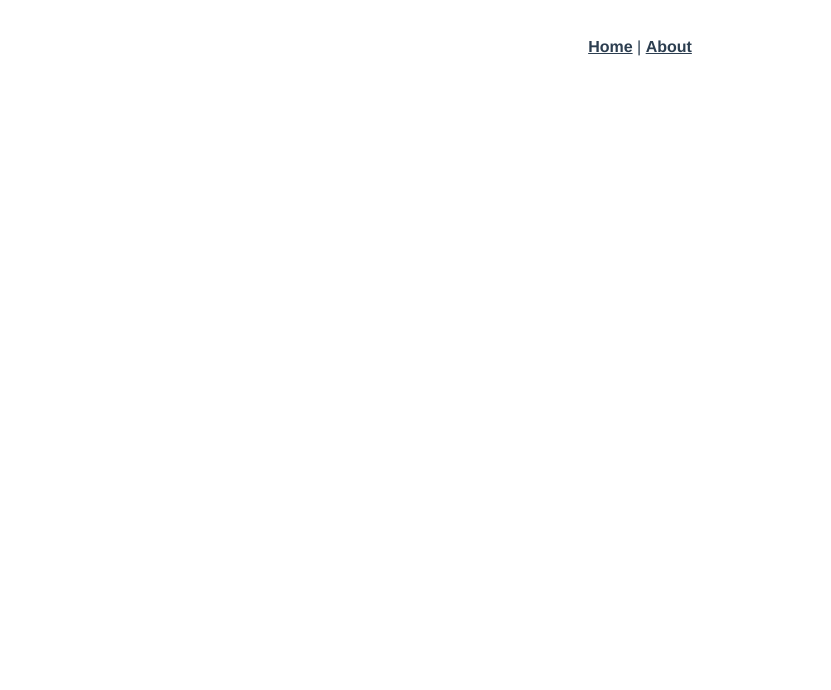
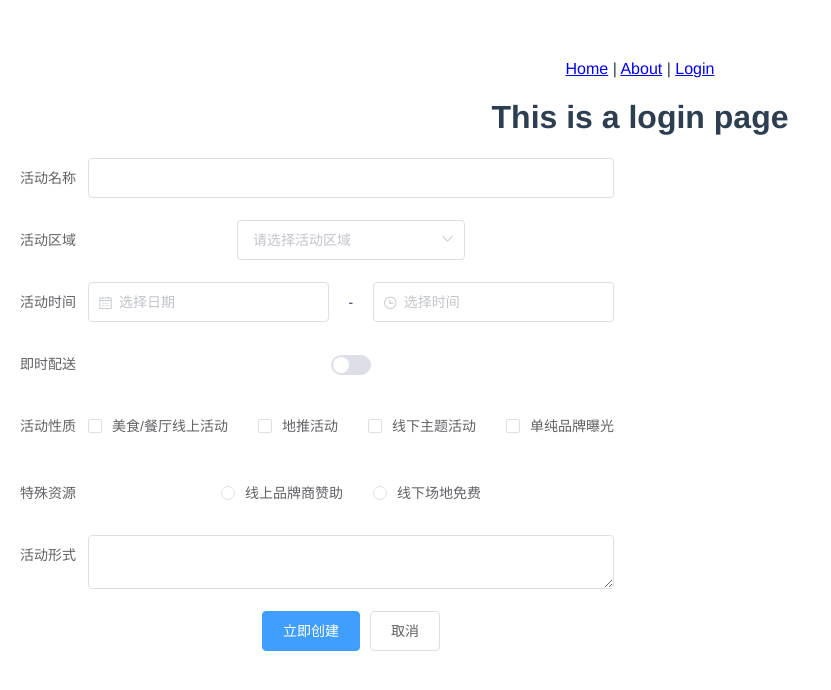
Before and after one commit to zacharycare/chanson-cloud, a Vue app in the folder web/: page /login in a window 1280 px wide. Shown: the top 690 px of the page, without its empty margins (0-831 px from the left). Built offline with nearby package versions, Linux system fonts and the light colour scheme.

Commit message:
add element

```diff
--- a/web/package.json
+++ b/web/package.json
@@ -9,6 +9,7 @@
   },
   "dependencies": {
     "core-js": "^3.6.5",
+    "element-ui": "^2.4.5",
     "vue": "^2.6.11",
     "vue-router": "^3.2.0"
   },
@@ -20,6 +21,7 @@
     "babel-eslint": "^10.1.0",
     "eslint": "^6.7.2",
     "eslint-plugin-vue": "^6.2.2",
+    "vue-cli-plugin-element": "~1.0.1",
     "vue-template-compiler": "^2.6.11"
   },
   "eslintConfig": {
--- a/web/src/App.vue
+++ b/web/src/App.vue
@@ -1,32 +1,19 @@
 <template>
   <div id="app">
-    <div id="nav">
     <router-link to="/">Home</router-link> |
-      <router-link to="/about">About</router-link>
-    </div>
-    <router-view/>
+    <router-link to="/about">About</router-link> |
+    <router-link to="/login">Login</router-link>
+    <router-view></router-view>
   </div>
 </template>
 
 <style>
   #app {
-  font-family: Avenir, Helvetica, Arial, sans-serif;
+    font-family: 'Avenir', Helvetica, Arial, sans-serif;
     -webkit-font-smoothing: antialiased;
     -moz-osx-font-smoothing: grayscale;
     text-align: center;
     color: #2c3e50;
-}
-
-#nav {
-  padding: 30px;
-}
-
-#nav a {
-  font-weight: bold;
-  color: #2c3e50;
-}
-
-#nav a.router-link-exact-active {
-  color: #42b983;
+    margin-top: 60px;
   }
 </style>
--- a/web/src/main.js
+++ b/web/src/main.js
@@ -1,6 +1,7 @@
 import Vue from 'vue'
 import App from './App.vue'
 import router from './router'
+import './plugins/element.js'
 
 Vue.config.productionTip = false
 
--- /dev/null
+++ b/web/src/plugins/element.js
@@ -0,0 +1,5 @@
+import Vue from 'vue'
+import Element from 'element-ui'
+import 'element-ui/lib/theme-chalk/index.css'
+
+Vue.use(Element)
--- a/web/src/router/index.js
+++ b/web/src/router/index.js
@@ -17,7 +17,12 @@
     // this generates a separate chunk (about.[hash].js) for this route
     // which is lazy-loaded when the route is visited.
     component: () => import(/* webpackChunkName: "about" */ '../views/About.vue')
-  }
+  },
+    {
+      path: '/login',
+      name: 'Login',
+      component: () => import(/* webpackChunkName: "about" */ '../views/Login.vue')
+    }
 ]
 
 const router = new VueRouter({
--- /dev/null
+++ b/web/src/views/Login.vue
@@ -0,0 +1,77 @@
+<template>
+  <div id="login">
+    <div class="login">
+      <h1>This is a login page</h1>
+    </div>
+    <el-container>
+    <el-form ref="form" :model="form" label-width="80px">
+      <el-form-item label="活动名称">
+        <el-input v-model="form.name"></el-input>
+      </el-form-item>
+      <el-form-item label="活动区域">
+        <el-select v-model="form.region" placeholder="请选择活动区域">
+          <el-option label="区域一" value="shanghai"></el-option>
+          <el-option label="区域二" value="beijing"></el-option>
+        </el-select>
+      </el-form-item>
+      <el-form-item label="活动时间">
+        <el-col :span="11">
+          <el-date-picker type="date" placeholder="选择日期" v-model="form.date1" style="width: 100%;"></el-date-picker>
+        </el-col>
+        <el-col class="line" :span="2">-</el-col>
+        <el-col :span="11">
+          <el-time-picker placeholder="选择时间" v-model="form.date2" style="width: 100%;"></el-time-picker>
+        </el-col>
+      </el-form-item>
+      <el-form-item label="即时配送">
+        <el-switch v-model="form.delivery"></el-switch>
+      </el-form-item>
+      <el-form-item label="活动性质">
+        <el-checkbox-group v-model="form.type">
+          <el-checkbox label="美食/餐厅线上活动" name="type"></el-checkbox>
+          <el-checkbox label="地推活动" name="type"></el-checkbox>
+          <el-checkbox label="线下主题活动" name="type"></el-checkbox>
+          <el-checkbox label="单纯品牌曝光" name="type"></el-checkbox>
+        </el-checkbox-group>
+      </el-form-item>
+      <el-form-item label="特殊资源">
+        <el-radio-group v-model="form.resource">
+          <el-radio label="线上品牌商赞助"></el-radio>
+          <el-radio label="线下场地免费"></el-radio>
+        </el-radio-group>
+      </el-form-item>
+      <el-form-item label="活动形式">
+        <el-input type="textarea" v-model="form.desc"></el-input>
+      </el-form-item>
+      <el-form-item>
+        <el-button type="primary" @click="onSubmit">立即创建</el-button>
+        <el-button>取消</el-button>
+      </el-form-item>
+    </el-form>
+    </el-container>
+  </div>
+</template>
+
+<script>
+  export default {
+    data() {
+      return {
+        form: {
+          name: '',
+          region: '',
+          date1: '',
+          date2: '',
+          delivery: false,
+          type: [],
+          resource: '',
+          desc: ''
+        }
+      }
+    },
+    methods: {
+      onSubmit() {
+        console.log('submit!');
+      }
+    }
+  }
+</script>
```
Also changed, not shown: 1 other file (tests, documents, lock files or other folders). Lines whose indentation alone changed are shown as unchanged.
